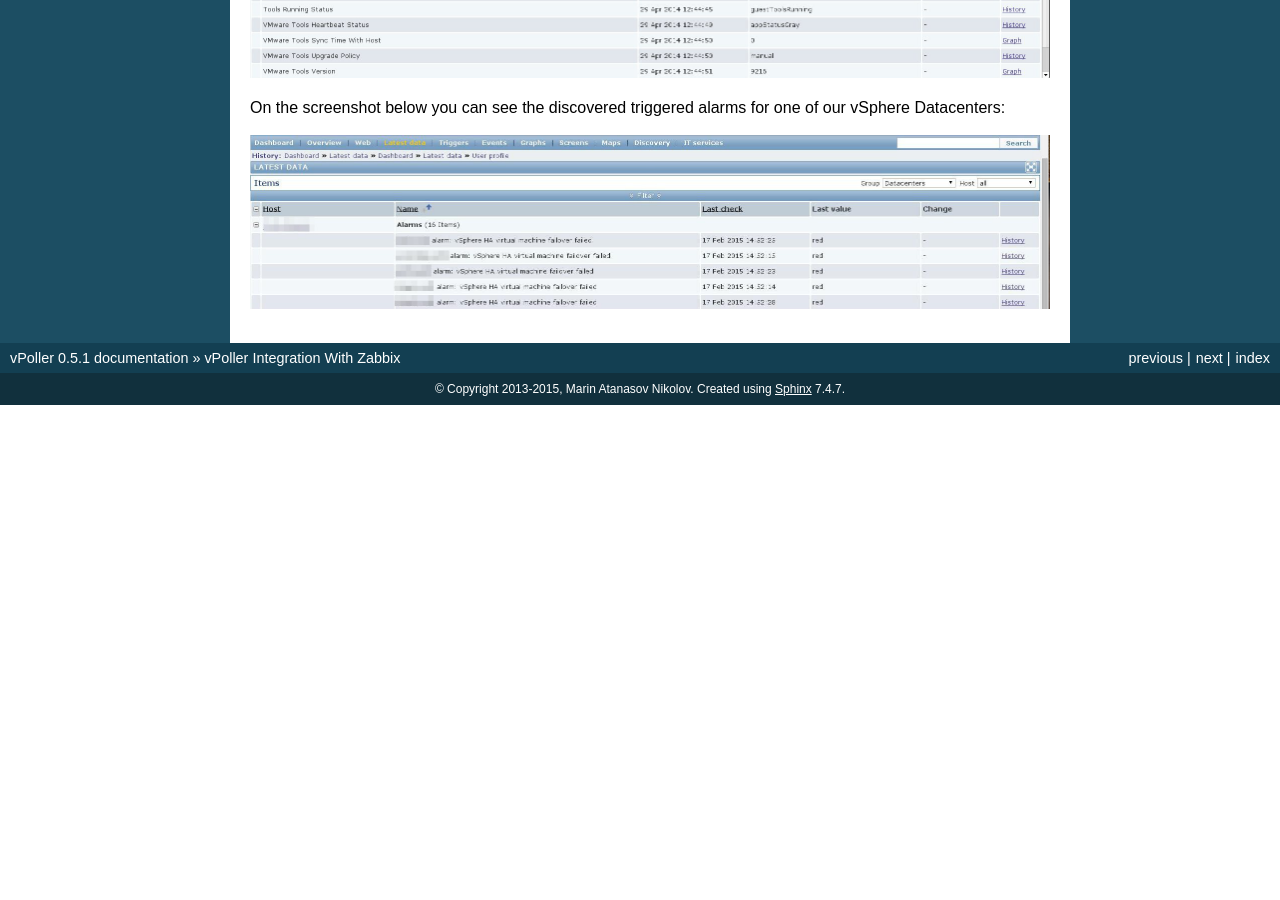
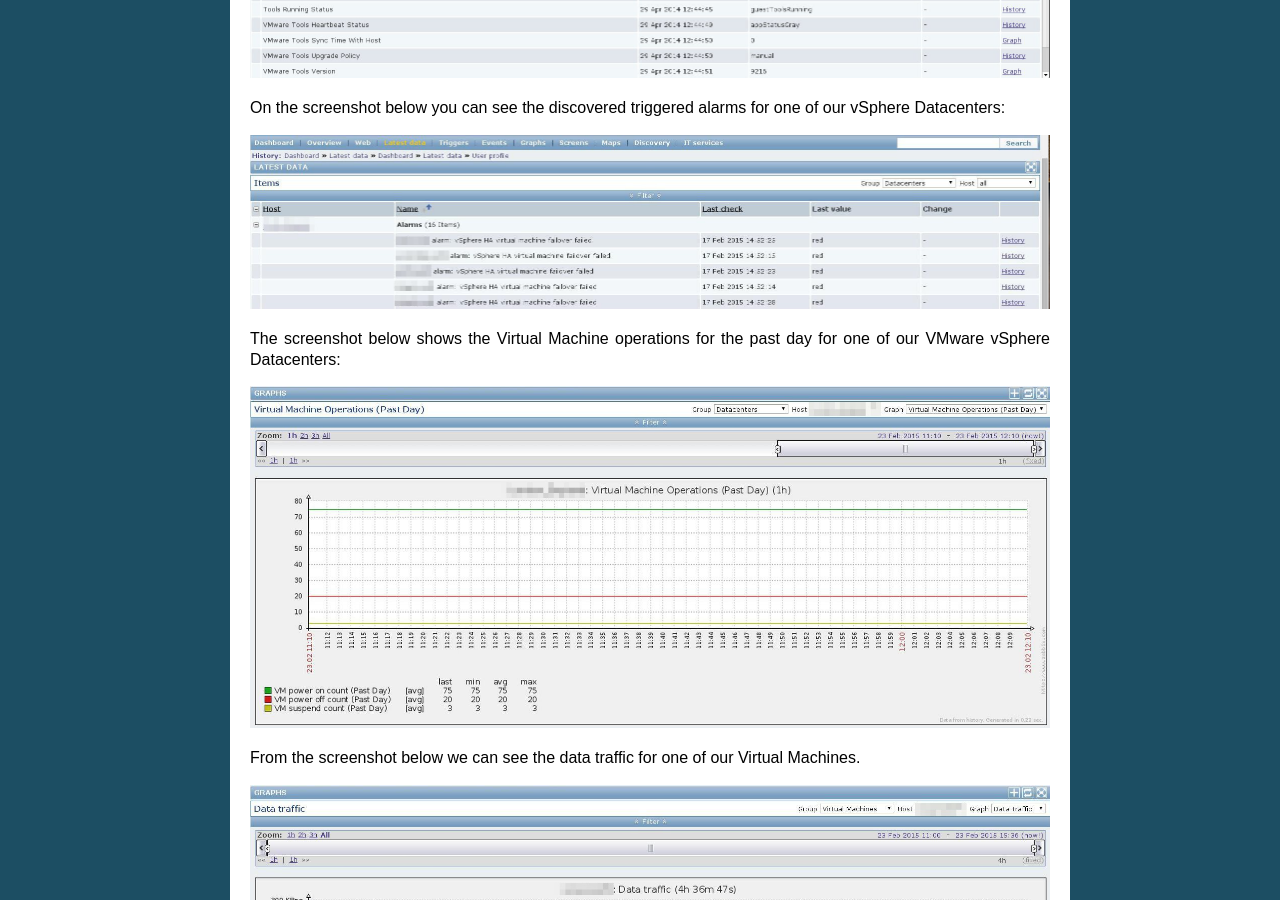
Before and after one commit to dnaeon/py-vpoller, a Sphinx documentation site: the page built from docs/vpoller-zabbix.rst, in a window 1280 px wide and 900 px high, scrolled down 15061 px. Built offline with Sphinx 7.4.7, drawn with Linux system fonts in a browser that asks for light colours; before the commit the page ends 15466 px from its top, so only the background shows below that.

Commit message:
More example screenshots of vPoller and Zabbix

```diff
--- a/docs/vpoller-zabbix.rst
+++ b/docs/vpoller-zabbix.rst
@@ -688,3 +688,13 @@
 for one of our vSphere Datacenters:
 
 .. image:: images/vpoller-datacenter-alarms.jpg
+
+The screenshot below shows the Virtual Machine operations for the
+past day for one of our VMware vSphere Datacenters:
+
+.. image:: images/vpoller-datacenter-vm-operations.jpg
+
+From the screenshot below we can see the data traffic for one of
+our Virtual Machines.
+
+.. image:: images/vpoller-vm-data-traffic.jpg
```
Also changed, not shown: docs/images/vpoller-datacenter-vm-operations.jpg (added), docs/images/vpoller-vm-data-traffic.jpg (added).
